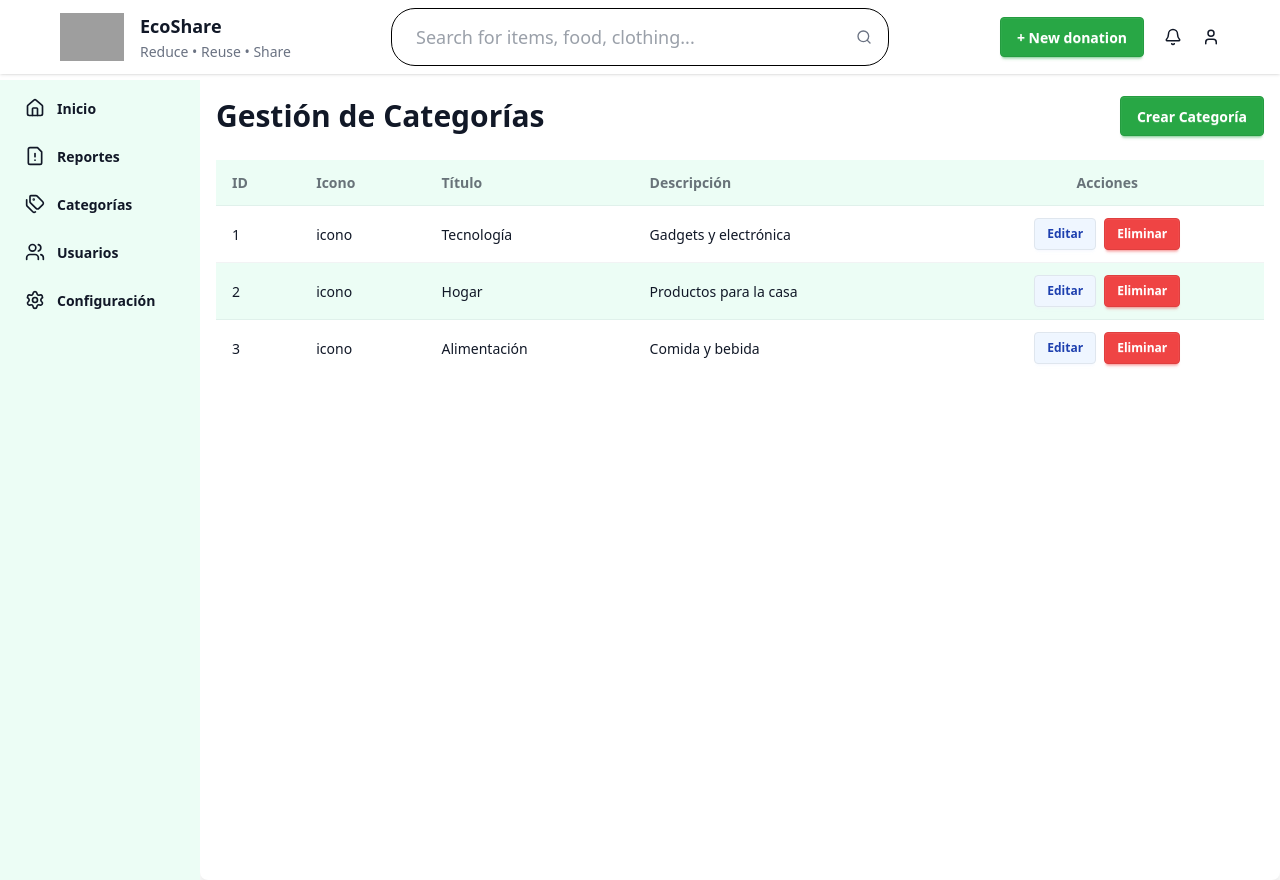
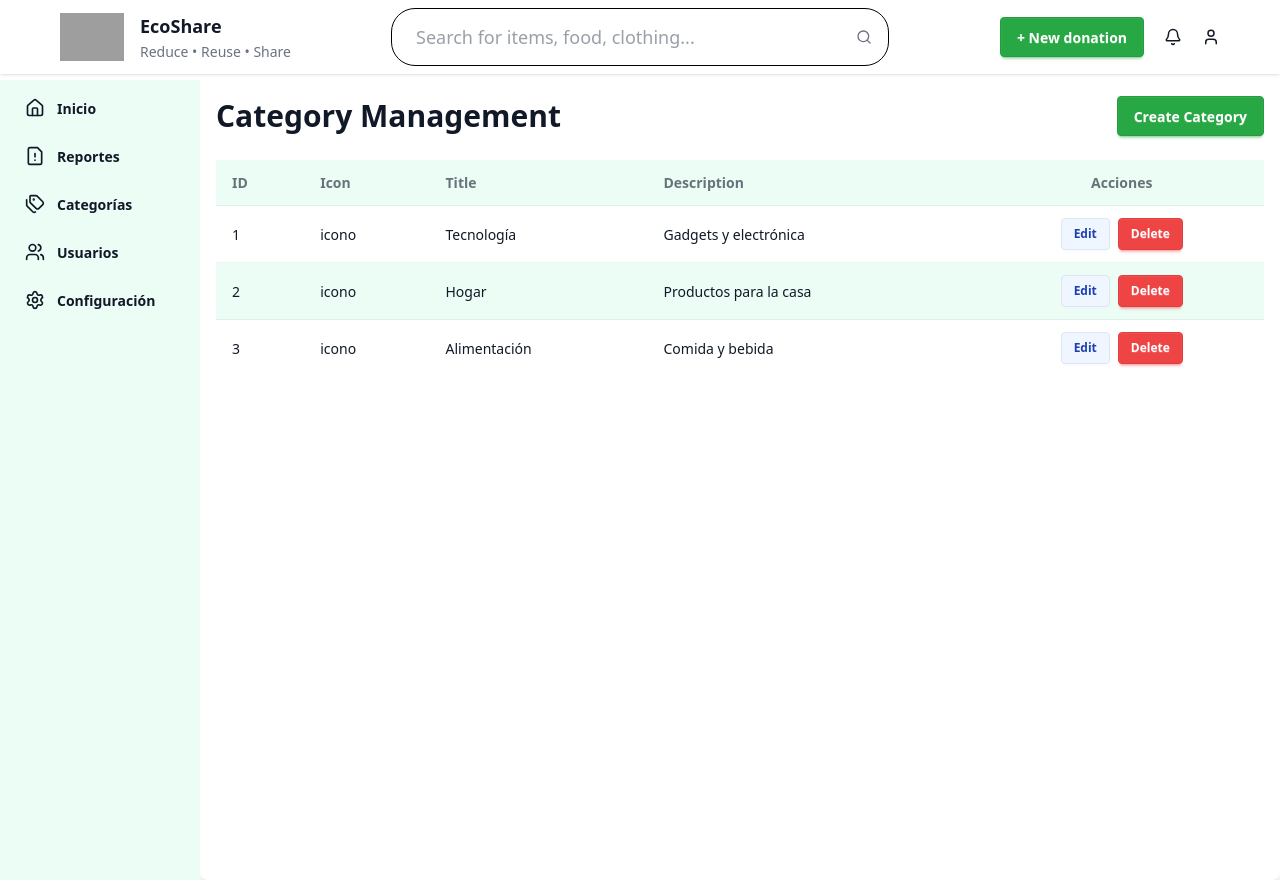
Before and after one commit to rfiguerac/ecoshare, a React (Vite) app: page /dashboard/category in a window 1280 px wide. Built offline with nearby package versions, Linux system fonts and the light colour scheme; grey boxes are pictures that could not be loaded.

Commit message:
solucionado error al editar una categoria y cerrar el formulario, al crear una categoria aprece la informacion de la categoria editada

```diff
--- a/src/components/Dashboard/CategoriesTable.tsx
+++ b/src/components/Dashboard/CategoriesTable.tsx
@@ -15,9 +15,9 @@ export const CategoriesTable = ({ categoriesRecived, setEdit, setOpen, deleteCat
                 <thead>
                     <tr className="bg-base-200">
                         <th>ID</th>
-                        <th>Icono</th>
-                        <th>Título</th>
-                        <th>Descripción</th>
+                        <th>Icon</th>
+                        <th>Title</th>
+                        <th>Description</th>
                         <th className="text-center">Acciones</th>
                     </tr>
                 </thead>
@@ -42,7 +42,7 @@ export const CategoriesTable = ({ categoriesRecived, setEdit, setOpen, deleteCat
                                             }
                                         }}
                                     >
-                                        Editar
+                                        Edit
                                     </button>
                                     <button
                                         className="btn btn-sm btn-error text-error-content"
@@ -52,7 +52,7 @@ export const CategoriesTable = ({ categoriesRecived, setEdit, setOpen, deleteCat
                                             }
                                         }}
                                     >
-                                        Eliminar
+                                        Delete
                                     </button>
                                 </td>
                             </tr>
--- a/src/components/Dashboard/CategoryForm.tsx
+++ b/src/components/Dashboard/CategoryForm.tsx
@@ -18,8 +18,14 @@ export const CategoryForm = ({ open, setOpen, edit, category, finishForm }: Cate
     const [localCategory, setLocalCategory] = useState<Partial<Category>>({});
 
     useEffect(() => {
-        setLocalCategory(category);
-    }, [category]);
+        if (open) {
+            if (edit) {
+                setLocalCategory(category)
+            } else {
+                setLocalCategory({})
+            }
+        }
+    }, [open, edit, category]);
 
     const handleChange = (field: keyof Category, value: string) => {
         setLocalCategory({ ...localCategory, [field]: value });
@@ -27,13 +33,13 @@ export const CategoryForm = ({ open, setOpen, edit, category, finishForm }: Cate
 
     const handleSubmit = (e: React.FormEvent) => {
         e.preventDefault();
-         const categoryWithId = {
-        ...localCategory,
-        id: localCategory.id ?? Date.now(),
-        createdAt: localCategory.createdAt ?? new Date(),
-    };
+        const categoryWithId = {
+            ...localCategory,
+            id: localCategory.id ?? Date.now(),
+            createdAt: localCategory.createdAt ?? new Date(),
+        };
         finishForm(categoryWithId);
-        alert(edit ? "Categoría actualizada" : "Categoría creada");
+        alert(edit ? "Updated category" : "Created category");
         setOpen(false);
     };
 
@@ -42,7 +48,7 @@ export const CategoryForm = ({ open, setOpen, edit, category, finishForm }: Cate
             {open && (
                 <dialog id="my_modal" className="modal modal-open">
                     <div className="modal-box">
-                        <h3 className="font-bold text-lg mb-4">{edit ? "Editar Categoría" : "Crear categoría"}</h3>
+                        <h3 className="font-bold text-lg mb-4">{edit ? "Edit category" : "Create category"}</h3>
 
                         <form
                             method="dialog"
@@ -51,7 +57,7 @@ export const CategoryForm = ({ open, setOpen, edit, category, finishForm }: Cate
                         >
                             <div>
                                 <label className="label">
-                                    <span className="label-text">Nombre</span>
+                                    <span className="label-text">Name</span>
                                 </label>
                                 <input
                                     type="text"
@@ -65,7 +71,7 @@ export const CategoryForm = ({ open, setOpen, edit, category, finishForm }: Cate
 
                             <div>
                                 <label className="label">
-                                    <span className="label-text">Icono</span>
+                                    <span className="label-text">Icon</span>
                                 </label>
                                 <select
                                     name="icon"
@@ -85,7 +91,7 @@ export const CategoryForm = ({ open, setOpen, edit, category, finishForm }: Cate
 
                             <div>
                                 <label className="label">
-                                    <span className="label-text">Descripción</span>
+                                    <span className="label-text">Description</span>
                                 </label>
                                 <textarea
                                     className="textarea textarea-bordered w-full"
@@ -101,14 +107,14 @@ export const CategoryForm = ({ open, setOpen, edit, category, finishForm }: Cate
                                     type="submit"
                                     className="btn btn-primary"
                                 >
-                                    {edit ? "Actualizar" : "Crear"}
+                                    {edit ? "Update" : "Create"}
                                 </button>
                                 <button
                                     type="button"
                                     className="btn"
                                     onClick={() => setOpen(false)}
                                 >
-                                    Cerrar
+                                    Close
                                 </button>
                             </div>
                         </form>
--- a/src/pages/DashboardCategoryPage.tsx
+++ b/src/pages/DashboardCategoryPage.tsx
@@ -68,13 +68,13 @@ export const DashboardCategory = () => {
         <div className="container mx-auto p-4 bg-base-100 rounded-box shadow-xl min-h-screen">
             <div className="flex justify-between items-center mb-6">
                 <h1 className="text-3xl font-bold text-base-content">
-                    Gestión de Categorías
+                    Category Management
                 </h1>
                 <button className="btn btn-primary" onClick={() => {
                     setModalOpen(true)
                     setEditing(false)
                 }}>
-                    Crear Categoría
+                    Create Category
                 </button>
             </div>
 
```
